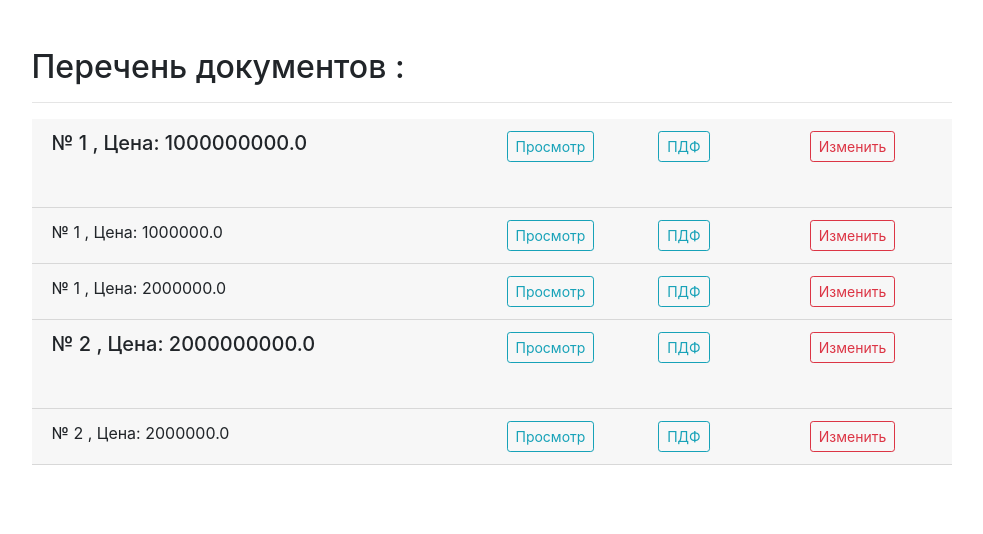
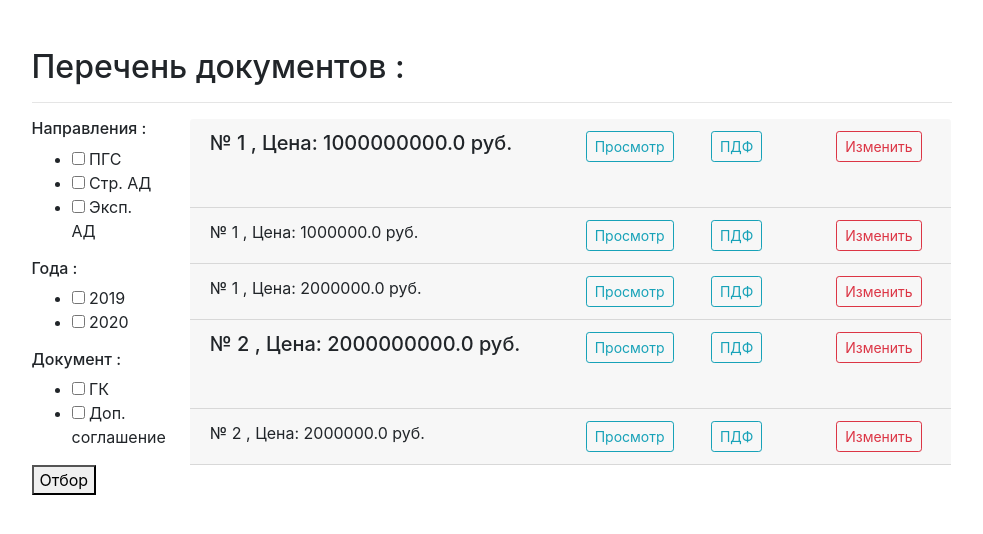
Before and after one commit to mongoy/docaccounting, a Django app: page /list/ in a window 1280 px wide. Shown: the part 56-590 px from the top of the page, without its empty margins (101-1084 px from the left). Run offline with Django 3.2, Linux system fonts and the light colour scheme; data comes from the database, SQL or seed files in the repository; both versions use the stored data as it was after the commit; some libraries are stand-ins or nearby versions.

Commit message:
Add to second page: filter: year, iniciator, type doc

```diff
--- a/docslist/urls.py
+++ b/docslist/urls.py
@@ -1,12 +1,14 @@
 from django.urls import path
 from django.conf import settings
 from django.conf.urls.static import static
-from .views import DocsInfoView, DocsView, DocDetailView, DisplayPdfView
+from .views import DocsInfoView, DocsView, DocDetailView, DisplayPdfView, SearchResultsView, FilterMoviesView
 
 
 urlpatterns = [
     path('', DocsInfoView.as_view(), name='index'),
     path('list/', DocsView.as_view(), name='docs-list'),
     path('list/details/<int:pk>/', DocDetailView.as_view(), name='doc-detail'),
-    path('list/pdf/<int:pk>/', DisplayPdfView.as_view(), name='con-pdf-view'),
+    path('list/pdf/<int:pk>/', DisplayPdfView.as_view(), name='doc-pdf-view'),
+    path('search/', SearchResultsView.as_view(), name='search-results'),
+    path('filter/', FilterMoviesView.as_view(), name='filter'),
 ]
--- a/docslist/views.py
+++ b/docslist/views.py
@@ -16,8 +16,26 @@ from django.views.generic.detail import BaseDetailView
 # пагинация
 from django.shortcuts import render, get_object_or_404
 
-from .models import Docs
+from .models import Docs, Initiator, TypeDoc
 from django.http import FileResponse, Http404
+
+
+class FilterParameters:
+    """год подписания документа"""
+    def get_years(self):
+        return Docs.objects.values('year').annotate(count=Count('year')).order_by()
+
+    """инициатор создания документа"""
+    def get_initiator(self):
+        return Initiator.objects.all()
+
+    """вид документа"""
+    def get_type(self):
+        return TypeDoc.objects.exclude(id=3)
+
+    # """год подписания документа"""
+    # def get_isp(self):
+    #     return Docs.objects.filter(work_contract=True, type_doc=3).aggregate(Sum('c_contract'))
 
 
 class DocsInfoView(View):
@@ -39,7 +57,18 @@ class DocsInfoView(View):
         return render(request, 'index.html', context=info)
 
 
-class DocsView(ListView):
+class FilterMoviesView(FilterParameters, ListView):
+    """Фильтр документов"""
+    def get_queryset(self):
+        queryset = Docs.objects.filter(
+            Q(year__in=self.request.GET.getlist("year")) |
+            Q(ini_contract__name__in=self.request.GET.getlist("initiator")) |
+            Q(type_doc__name__in=self.request.GET.getlist("typedoc"))
+        )
+        return queryset
+
+
+class DocsView(FilterParameters, ListView):
     """ Список документов"""
     # def get(self, request):
     #     docs = Docs.objects.all()
@@ -50,18 +79,6 @@ class DocsView(ListView):
 
     template_name = 'docslist/docs_list.html'
     paginate_by = 5
-
-
-class Year:
-    """год подписания документа"""
-    def get_years(self):
-        return Docs.objects.filter(work_contract=True).values("year")
-
-
-class Ispolnenie:
-    """год подписания документа"""
-    def get_isp(self):
-        return Docs.objects.filter(work_contract=True, type_doc=3).aggregate(Sum('c_contract'))
 
 
 class DocDetailView(DetailView):
@@ -114,3 +131,35 @@ class DisplayPdfView(BaseDetailView):
         response = FileResponse(open(path, 'rb'), content_type="application/pdf")
         response["Content-Disposition"] = "filename={}".format(file_name)
         return response
+
+
+class SearchResultsView(View):
+    template_name = 'docslist/search_results.html'
+
+    # @login_required
+    def get(self, request, *args, **kwargs):
+        context = {}
+
+        question = request.GET.get('q')
+        if question is not None:  # поиск по номеру, названию и усастнику
+            search_contracts = Docs.objects.filter(
+                Q(num_contract__icontains=question) |
+                Q(title__icontains=question) |
+                Q(ini_contract__name__icontains=question) |
+                Q(uch_contract__name__icontains=question))
+
+            # формируем строку URL, которая будет содержать последний запрос
+            # Это важно для корректной работы пагинации
+            context['last_question'] = '?q=%s' % question
+
+            current_page = Paginator(search_contracts, 3)
+
+            page = request.GET.get('page')
+            try:
+                context['contract_lists'] = current_page.page(page)
+            except PageNotAnInteger:
+                context['contract_lists'] = current_page.page(1)
+            except EmptyPage:
+                context['contract_lists'] = current_page.page(current_page.num_pages)
+
+        return render(None, template_name=self.template_name, context=context)
--- a/templates/base.html
+++ b/templates/base.html
@@ -42,7 +42,7 @@
             <a class="nav-link" href="{% url 'index' %}" tabindex="-1" aria-disabled="true">Отмена </a>
           </li>
         </ul>
-        <form class="form-inline my-2 my-lg-0" action="#" method="GET">
+        <form class="form-inline my-2 my-lg-0" action="{% url "search-results" %}" method="GET">
           <input class="form-control mr-sm-2" type="text" placeholder="Поиск ..." aria-label="Search" name="q">
           <button class="btn btn-outline-success my-2 my-sm-0" type="submit">Поиск</button>
         </form>
--- a/templates/docslist/docs_list.html
+++ b/templates/docslist/docs_list.html
@@ -2,20 +2,62 @@
 
 {% block content %}
 <h2 class="mb-3">Перечень документов :</h2><hr>
+    <div class="row">
+        <div class="col-md-2" >
+            <form action="{% url 'filter' %}" method="get">
+            <h6> Направления :</h6>
+                <div>
+                    <ul>
+                        {% for initiator in view.get_initiator %}
+                            <li class="editContent">
+                                <input type="checkbox" class="checked" name="initiator" value="{{ initiator.name }}">
+                                <span class="span editContent">{{ initiator.name }}</span>
+                            </li>
+                        {% endfor %}
+                    </ul>
+                </div>
+            <h6> Года :</h6>
+                <div>
+                    <ul>
+                        {% for doc in view.get_years %}
+                            <li class="editContent">
+                                <input type="checkbox" class="checked" name="year" value="{{ doc.year }}">
+                                <span class="span editContent">{{ doc.year }}</span>
+                            </li>
+                        {% endfor %}
+                    </ul>
+                </div>
+            <h6> Документ :</h6>
+                <div>
+                    <ul>
+                        {% for typedoc in view.get_type %}
+                            <li class="editContent">
+                                <input type="checkbox" class="checked" name="typedoc" value="{{ typedoc.name }}">
+                                <span class="span editContent">{{ typedoc.name }}</span>
+                            </li>
+                        {% endfor %}
+                    </ul>
+                </div>
+
+            <button type="submit">Отбор</button>
+            </form>
+        </div>
+        <div class="col-md-10">
+
             {% for doc in docs_list %}
                 <div class="card-header">
                     <div class="row">
                         <div class="col-md-6" >
                             {% if doc.type_doc.id == 1 %}
-                        <h5> № {{ doc.num_contract }}  ,  Цена: {{ doc.c_contract}}</h5><br>
+                                <h5> № {{ doc.num_contract }} , Цена: {{ doc.c_contract}} руб.</h5><br>
                                 <h5> {{ doc.name_object }} </h5>
                             {% else %}
-                        <h7> № {{ doc.num_contract }}  ,  Цена: {{ doc.c_contract}}</h7><br>
+                                <h7> № {{ doc.num_contract }}  ,  Цена: {{ doc.c_contract}} руб.</h7><br>
                                 <h7> {{ doc.name_object }} </h7>
                             {% endif %}
                         </div>
                             <div class="col-md-2"><a href="{% url 'doc-detail' doc.id %}" class="btn btn-sm btn-outline-info my-2 my-sm-0" role="group" aria-disabled="true">Просмотр</a></div>
-                    <div class="col-md-2"><a href="{% url 'con-pdf-view' doc.id %}" class="btn btn-sm btn-outline-info my-2 my-sm-0" role="group" aria-disabled="true">ПДФ</a></div>
+                            <div class="col-md-2"><a href="{% url 'doc-pdf-view' doc.id %}" class="btn btn-sm btn-outline-info my-2 my-sm-0" role="group" aria-disabled="true">ПДФ</a></div>
                             <div class="col-md-2"><a href="#" class="btn btn-sm btn-outline-danger my-2 my-sm-0" role="group" aria-disabled="true">Изменить</a></div>
 
                         {% if user.is_authenticated %}
@@ -32,7 +74,6 @@
             {% endfor %}
 
 
-
             {% block pagination %}
                 {% if is_paginated %}
 
@@ -42,5 +83,6 @@
                 {% endif %}
             {% endblock pagination%}
 
+        </div>
+    </div>
 {% endblock content %}
-</html>
```
Also changed, not shown: templates/docslist/search_results.html (added, +33 -0 lines), db.sqlite3. Lines whose indentation alone changed are shown as unchanged.
